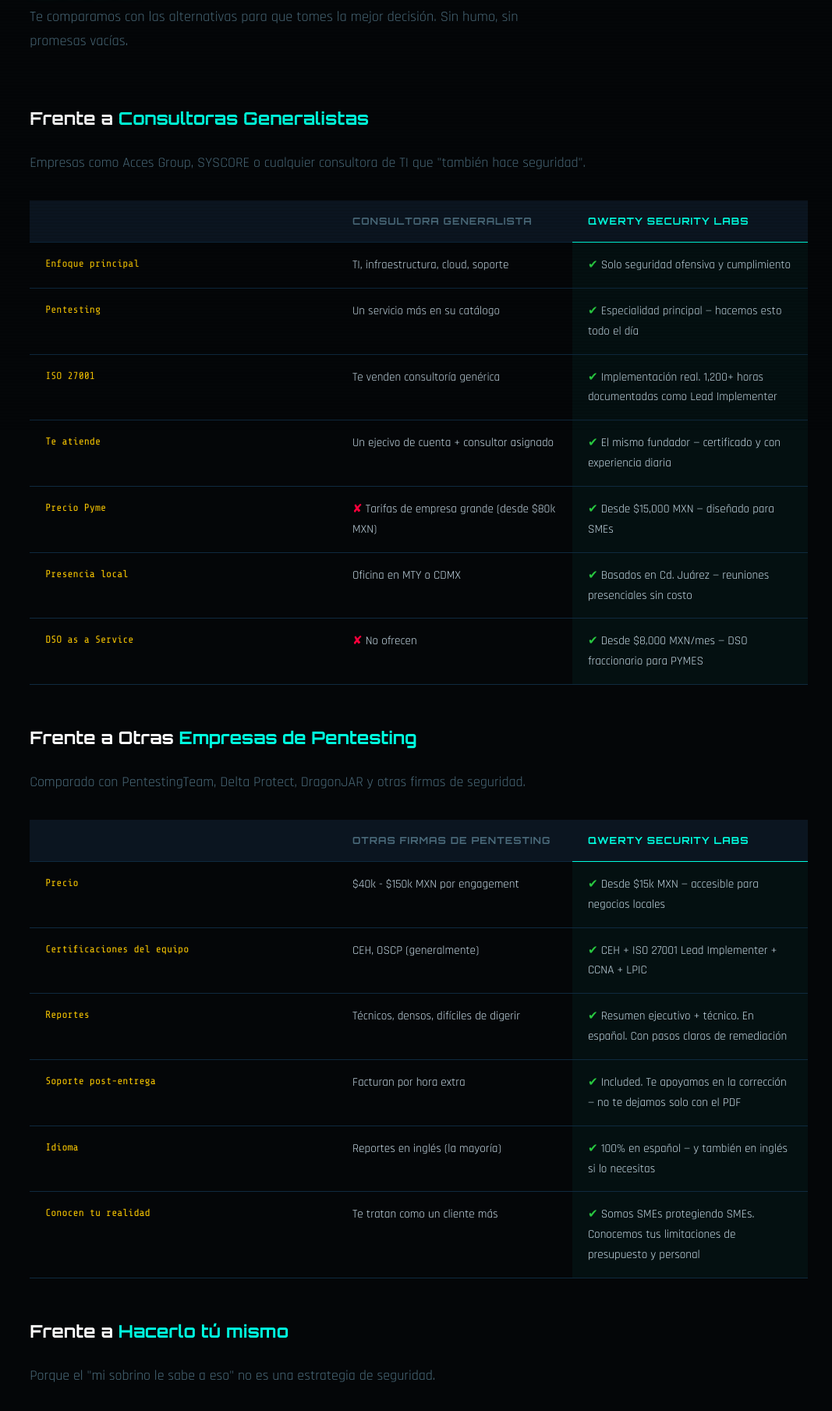
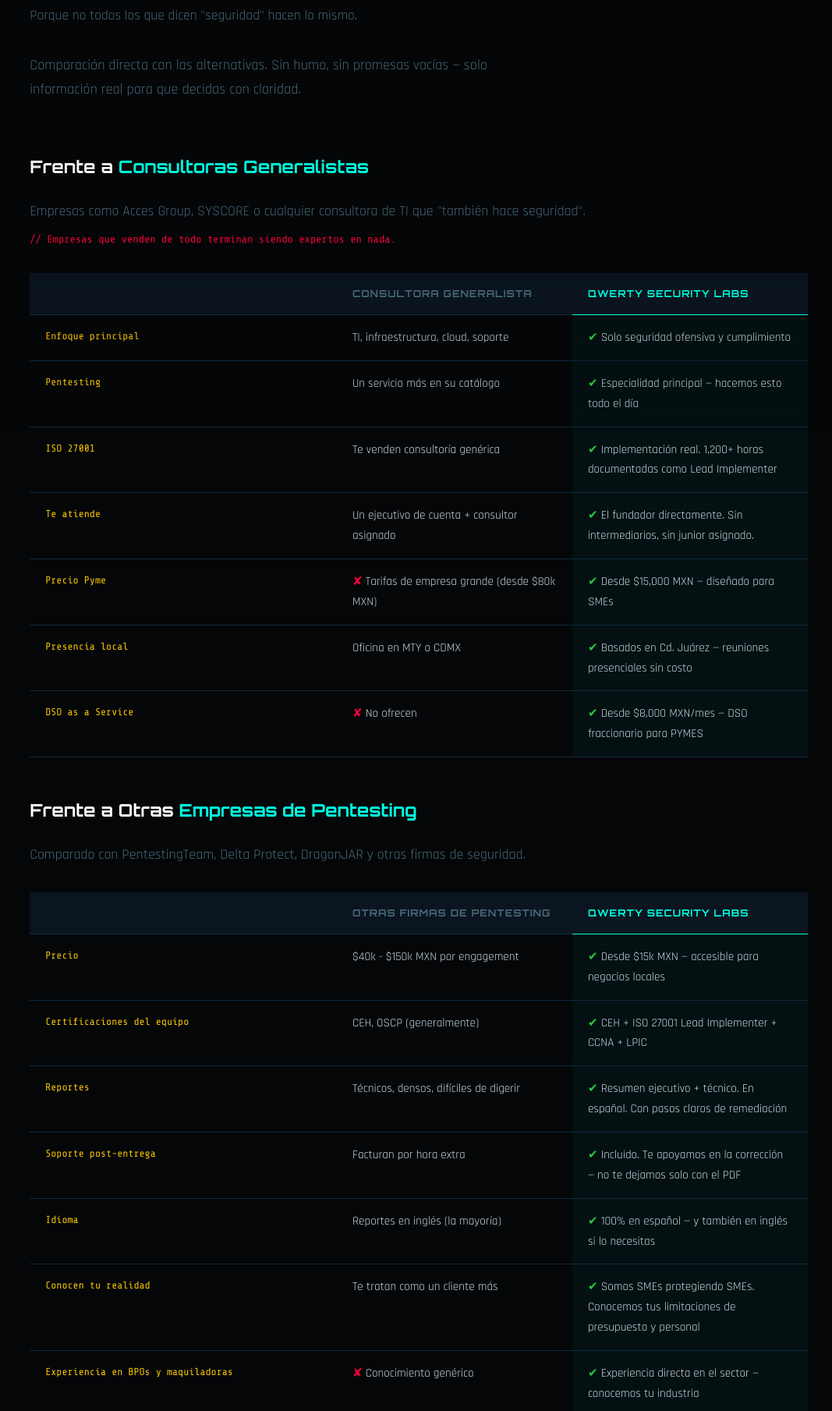
Before and after one commit to jatcalleros/qwerty_labs, a plain HTML site: page es/comparativa.html in a window 1280 px wide. Shown: the part 247-2056 px from the top of the page at 78% size, without its empty margins (103-1170 px from the left). Drawn offline with nearby package versions, Linux system fonts and the light colour scheme.

Commit message:
Apply editorial improvements to comparativa page

```diff
--- a/es/comparativa.html
+++ b/es/comparativa.html
@@ -208,14 +208,18 @@
 
   <div class="container">
     <h1>¿Por Qué <span class="accent">QWERTY Security Labs</span>?</h1>
+    <p style="color:var(--muted);font-size:1.1rem;margin-bottom:2rem;">Porque no todos los que dicen "seguridad" hacen lo mismo.</p>
     <p class="subtitle">
-      Te comparamos con las alternativas para que tomes la mejor decisión. Sin humo, sin promesas vacías.
+      Comparación directa con las alternativas. Sin humo, sin promesas vacías — solo información real para que decidas con claridad.
     </p>
 
     <!-- TABLA PRINCIPAL -->
     <h2>Frente a <span class="accent">Consultoras Generalistas</span></h2>
-    <p style="color:var(--muted);margin-bottom:1rem;">
+    <p style="color:var(--muted);margin-bottom:0.5rem;">
       Empresas como Acces Group, SYSCORE o cualquier consultora de TI que "también hace seguridad".
+    </p>
+    <p style="color:var(--accent2);font-family:'Share Tech Mono',monospace;font-size:0.85rem;margin-bottom:1.5rem;">
+      // Empresas que venden de todo terminan siendo expertos en nada.
     </p>
 
     <table class="comparison-table">
@@ -241,8 +245,8 @@
       </tr>
       <tr>
         <td>Te atiende</td>
-        <td>Un ejecivo de cuenta + consultor asignado</td>
-        <td class="highlight"><span class="check">✔</span> El mismo fundador — certificado y con experiencia diaria</td>
+        <td>Un ejecutivo de cuenta + consultor asignado</td>
+        <td class="highlight"><span class="check">✔</span> El fundador directamente. Sin intermediarios, sin junior asignado.</td>
       </tr>
       <tr>
         <td>Precio Pyme</td>
@@ -291,7 +295,7 @@
       <tr>
         <td>Soporte post-entrega</td>
         <td>Facturan por hora extra</td>
-        <td class="highlight"><span class="check">✔</span> Included. Te apoyamos en la corrección — no te dejamos solo con el PDF</td>
+        <td class="highlight"><span class="check">✔</span> Incluido. Te apoyamos en la corrección — no te dejamos solo con el PDF</td>
       </tr>
       <tr>
         <td>Idioma</td>
@@ -303,7 +307,14 @@
         <td>Te tratan como un cliente más</td>
         <td class="highlight"><span class="check">✔</span> Somos SMEs protegiendo SMEs. Conocemos tus limitaciones de presupuesto y personal</td>
       </tr>
+      <tr>
+        <td>Experiencia en BPOs y maquiladoras</td>
+        <td><span class="cross">✘</span> Conocimiento genérico</td>
+        <td class="highlight"><span class="check">✔</span> Experiencia directa en el sector — conocemos tu industria</td>
+      </tr>
     </table>
+
+
 
     <!-- VS HACERLO INTERNO -->
     <h2>Frente a <span class="accent">Hacerlo tú mismo</span></h2>
@@ -363,20 +374,24 @@
           <li>No tenemos oficina en CDMX o MTY</li>
           <li>No hacemos desarrollo de software ni cloud migration</li>
           <li>Algunos clientes grandes requieren vendor registration que aún no tenemos</li>
-          <li>No tenemos 25 años de experiencia corporativa</li>
+          <li>Somos una firma joven — sin vicios corporativos, sin capas de burocracia, sin overhead que te cobramos</li>
         </ul>
       </div>
     </div>
 
     <!-- CALLOUT -->
     <div class="callout">
-      <div class="callout-title">🛡️ Dato clave para tu negocio</div>
+      <div class="callout-title">🛡️ Datos clave para tu negocio</div>
       <p>
         El 86% de las empresas en México planea aumentar su inversión en ciberseguridad en 2026
         (<strong>PwC Digital Trust Insights 2026</strong>). Las PyMEs son el blanco #1 de ataques
         porque "no creen que les vaya a pasar". La pregunta no es <em>si</em> te van a atacar,
         sino <em>cuándo</em> — y si tendrás la documentación (ISO 27001, pentest) para demostrar
         debida diligencia ante clientes, aseguradoras y reguladores.
+      </p>
+      <p style="margin-top:1rem;">
+        <strong>Dato adicional:</strong> México registra un déficit de al menos 25,000 especialistas en
+        ciberseguridad — la escasez de talento es real y el mercado lo siente.
       </p>
     </div>
 
@@ -390,7 +405,7 @@
         y un especialista que vive la seguridad todos los días.
       </p>
       <p style="color:var(--text);">
-        Si encajas aquí, hablemos.
+        Si esto resuena contigo, no necesitas más slides ni propuestas genéricas. Solo una conversación directa.
       </p>
       <a href="mailto:contact@qwertylabs.mx" class="btn">Solicitar Evaluación</a>
     </div>
```
